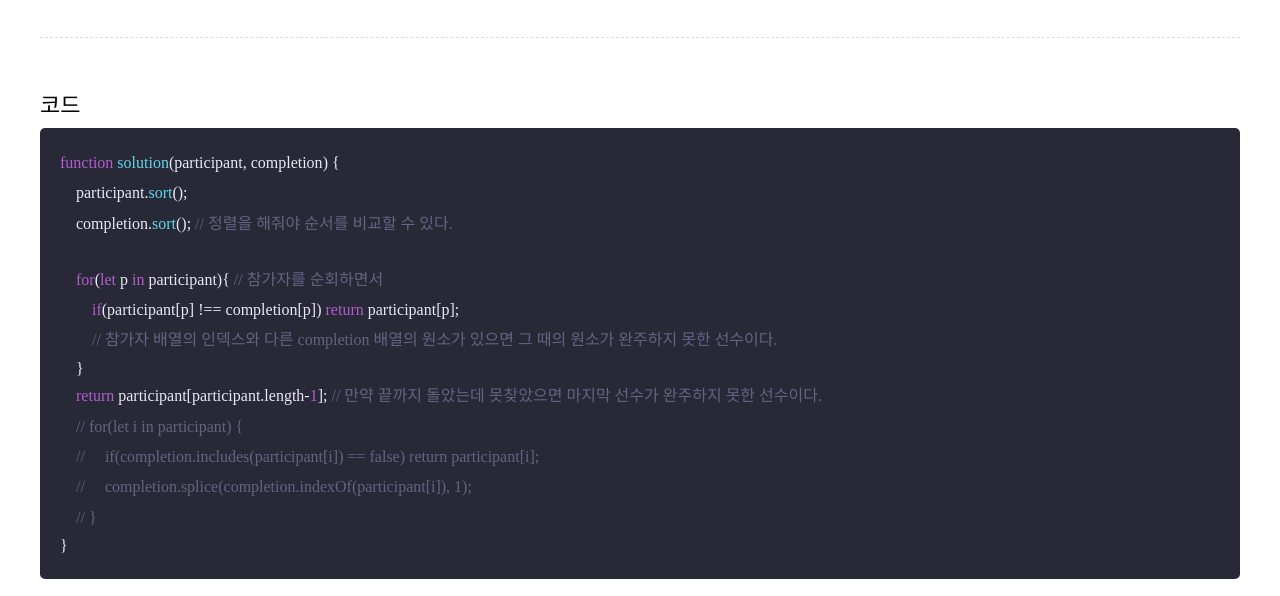
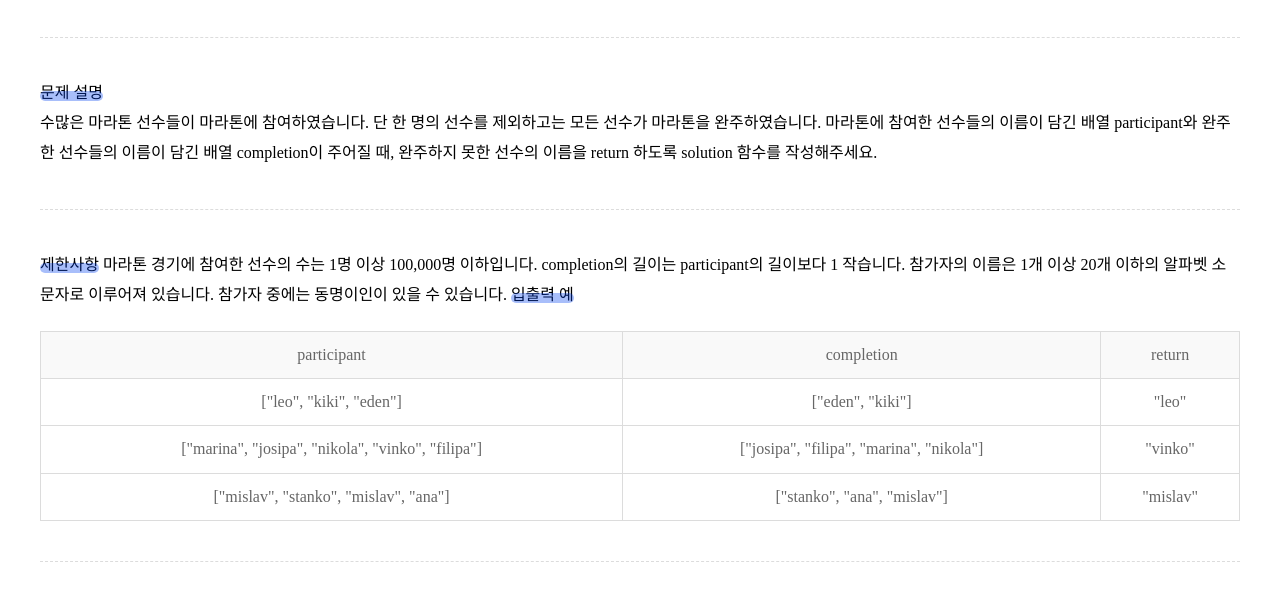
Before and after one commit to kim-0617/algorithm, a plain HTML site: page 01/maraton.html in a window 1280 px wide. Shown: the part 162-758 px from the top of the page. Drawn offline with Linux system fonts and the light colour scheme; a web font is replaced by a local one.

Commit message:
22.08.09
8:10

```diff
--- a/01/maraton.html
+++ b/01/maraton.html
@@ -19,9 +19,64 @@
             </p>
             <hr>
 
+
+            <i>문제 설명</i><br>
+            수많은 마라톤 선수들이 마라톤에 참여하였습니다. 단 한 명의 선수를 제외하고는 모든 선수가 마라톤을 완주하였습니다.
+            마라톤에 참여한 선수들의 이름이 담긴 배열 participant와 완주한 선수들의 이름이 담긴 배열 completion이 주어질 때, 완주하지 못한 선수의 이름을 return
+            하도록 solution 함수를 작성해주세요.
+
+            <hr>
+            <i>제한사항</i>
+            마라톤 경기에 참여한 선수의 수는 1명 이상 100,000명 이하입니다.
+            completion의 길이는 participant의 길이보다 1 작습니다.
+            참가자의 이름은 1개 이상 20개 이하의 알파벳 소문자로 이루어져 있습니다.
+            참가자 중에는 동명이인이 있을 수 있습니다.
+
+            <i>입출력 예</i> <br>
+            <table class="t_table">
+                <thead>
+                    <tr>
+                        <th>participant</th>
+                        <th>completion</th>
+                        <th>return</th>
+                    </tr>
+                </thead>
+                <tbody>
+                    <tr>
+                        <td class="ce">["leo", "kiki", "eden"]</td>
+                        <td class="ce">["eden", "kiki"]</td>
+                        <td class="ce">"leo"</td>
+                    </tr>
+                    <tr>
+                        <td class="ce">["marina", "josipa", "nikola", "vinko", "filipa"]</td>
+                        <td class="ce">["josipa", "filipa", "marina", "nikola"]</td>
+                        <td class="ce">"vinko"</td>
+                    </tr>
+                    <tr>
+                        <td class="ce">["mislav", "stanko", "mislav", "ana"]</td>
+                        <td class="ce">["stanko", "ana", "mislav"]</td>
+                        <td class="ce">"mislav"</td>
+                    </tr>
+                </tbody>
+            </table>
+
+            <hr>
+            <i>입출력 예 설명</i> <br>
+            <strong>예제 #1</strong><br>
+            "leo"는 참여자 명단에는 있지만, 완주자 명단에는 없기 때문에 완주하지 못했습니다. <br>
+
+            <strong>예제 #2</strong> <br>
+            "vinko"는 참여자 명단에는 있지만, 완주자 명단에는 없기 때문에 완주하지 못했습니다. <br>
+
+            <strong>예제 #3</strong> <br>
+            "mislav"는 참여자 명단에는 두 명이 있지만, 완주자 명단에는 한 명밖에 없기 때문에 한명은 완주하지 못했습니다. <br>
+            <p><a href="http://hsin.hr/coci/archive/2014_2015/contest2_tasks.pdf" target="_blank"
+                    rel="noopener">출처</a></p>
+
+            <hr>
             <h3 class="t_tit2">코드</h3>
             <div class="t_code">
-<pre><code class="language-js">function solution(participant, completion) {
+                <pre><code class="language-js">function solution(participant, completion) {
     participant.sort();
     completion.sort(); // 정렬을 해줘야 순서를 비교할 수 있다.
 
@@ -30,6 +85,8 @@
         // 참가자 배열의 인덱스와 다른 completion 배열의 원소가 있으면 그 때의 원소가 완주하지 못한 선수이다.
     }
     return participant[participant.length-1]; // 만약 끝까지 돌았는데 못찾았으면 마지막 선수가 완주하지 못한 선수이다.
+
+    // 밑에는 성능이 안좋은 코드
     // for(let i in participant) {
     //     if(completion.includes(participant[i]) == false) return participant[i];
     //     completion.splice(completion.indexOf(participant[i]), 1);
```
